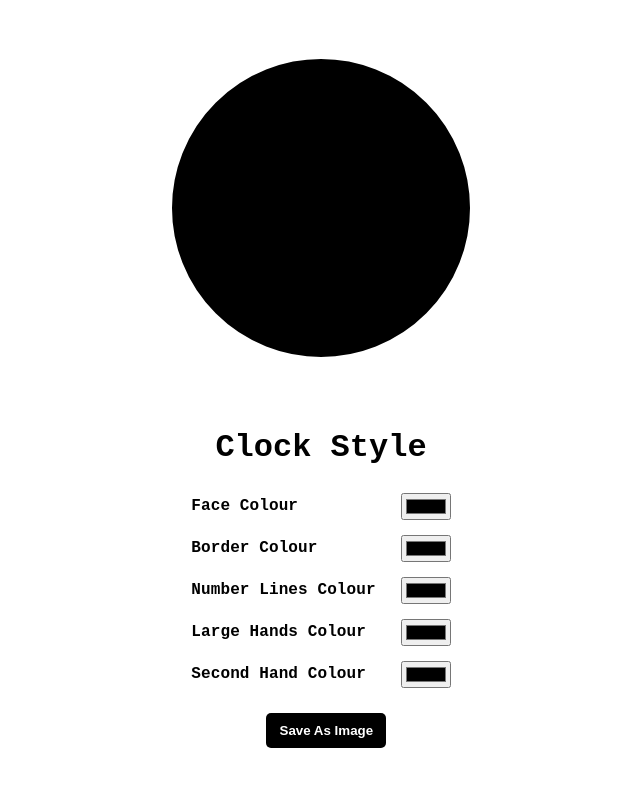
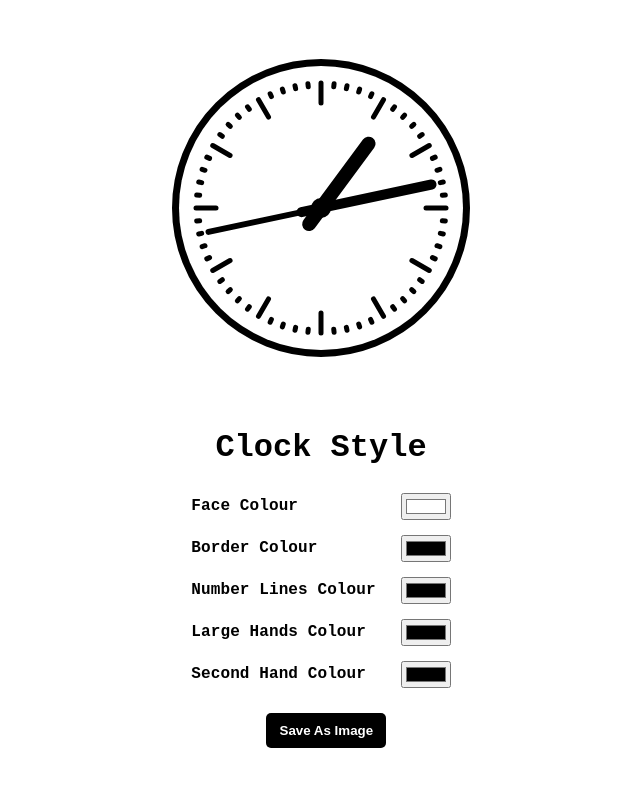
Before and after one commit to milsyy/animated-clock, a plain HTML site: page index.html in a window 1280 px wide. Shown: the whole page, without its empty margins (319-959 px from the left). Drawn offline with Linux system fonts and the light colour scheme.

Commit message:
fixed initialize state before local storage

```diff
--- a/index.html
+++ b/index.html
@@ -13,11 +13,11 @@
     <form>
       <div class="form-input">
         <label>Face Colour</label>
-        <input type="color" value="#f4f4f4" id="faceColour" />
+        <input type="color" value="#ffffff" id="faceColour" />
       </div>
       <div class="form-input">
         <label>Border Colour</label>
-        <input type="color" value="#800000" id="borderColour" />
+        <input type="color" value="#000000" id="borderColour" />
       </div>
       <div class="form-input">
         <label>Number Lines Colour</label>
@@ -25,11 +25,11 @@
       </div>
       <div class="form-input">
         <label>Large Hands Colour</label>
-        <input type="color" value="#800000" id="largeHandsColour" />
+        <input type="color" value="#000000" id="largeHandsColour" />
       </div>
       <div class="form-input">
         <label>Second Hand Colour</label>
-        <input type="color" value="#f56f3b" id="secondHandColour" />
+        <input type="color" value="#000000" id="secondHandColour" />
       </div>
       <div>
         <button id="save-img">Save As Image</button>
--- a/script.js
+++ b/script.js
@@ -30,7 +30,7 @@ const clock = () => {
   ctx.strokeStyle = borderColour.value;
   ctx.arc(0, 0, 142, 0, Math.PI * 2, true);
   ctx.stroke(); // outline appears thinner due to the fill being on top of the stroke, call fill first to avoid this
-  ctx.fillStyle = faceColour.value;
+  ctx.fillStyle = styles.faceColour;
   ctx.fill();
 
   ctx.restore();
@@ -41,7 +41,7 @@ const clock = () => {
   for (let i = 0; i < 12; i++) {
     ctx.beginPath();
     ctx.rotate(Math.PI / 6);
-    ctx.strokeStyle = numberLinesColour.value;
+    ctx.strokeStyle = styles.numberLinesColour;
     ctx.moveTo(105, 0);
     ctx.lineTo(125, 0);
     ctx.stroke();
@@ -57,7 +57,7 @@ const clock = () => {
       ctx.beginPath();
       ctx.moveTo(122, 0);
       ctx.lineTo(125, 0);
-      ctx.strokeStyle = numberLinesColour.value;
+      ctx.strokeStyle = styles.numberLinesColour;
       ctx.stroke();
     }
     ctx.rotate(Math.PI / 30);
@@ -76,7 +76,7 @@ const clock = () => {
   ctx.beginPath();
   ctx.rotate((Math.PI / 6) * hr + (Math.PI / 360) * min) +
     (Math.PI / 21600) * sec;
-  ctx.strokeStyle = largeHandsColour.value;
+  ctx.strokeStyle = styles.largeHandsColour;
   ctx.lineWidth = 14;
   ctx.moveTo(-20, 0);
   ctx.lineTo(80, 0);
@@ -89,7 +89,7 @@ const clock = () => {
 
   ctx.beginPath();
   ctx.rotate((Math.PI / 30) * min) + (Math.PI / 360) * sec;
-  ctx.strokeStyle = largeHandsColour.value;
+  ctx.strokeStyle = styles.largeHandsColour;
   ctx.lineWidth = 10;
   ctx.moveTo(-20, 0);
   ctx.lineTo(113, 0);
@@ -119,7 +119,7 @@ const clock = () => {
   styles.numberLinesColour = numberLinesColour.value;
   styles.largeHandsColour = largeHandsColour.value;
   styles.secondHandColour = secondHandColour.value;
-  saveStyles();
+  localStorage.setItem("clockStyles", JSON.stringify(styles));
 
   requestAnimationFrame(clock);
 };
@@ -133,14 +133,12 @@ document.getElementById("save-img").addEventListener("click", () => {
   link.click();
 });
 
-const saveStyles = () => {
-  localStorage.setItem("clockStyles", JSON.stringify(styles));
-};
-
 window.addEventListener("DOMContentLoaded", () => {
-  faceColour.value = styles.faceColour;
-  borderColour.value = styles.borderColour;
-  numberLinesColour.value = styles.numberLinesColour;
-  largeHandsColour.value = styles.largeHandsColour;
-  secondHandColour.value = styles.secondHandColour;
+  if (Object.keys(styles).length !== 0) {
+    faceColour.value = styles.faceColour;
+    borderColour.value = styles.borderColour;
+    numberLinesColour.value = styles.numberLinesColour;
+    largeHandsColour.value = styles.largeHandsColour;
+    secondHandColour.value = styles.secondHandColour;
+  }
 });
```
